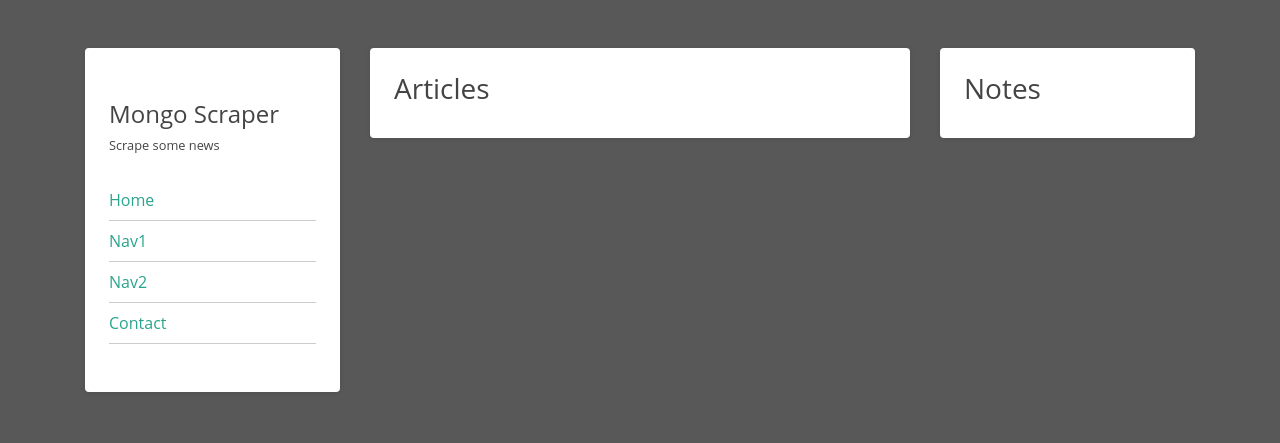
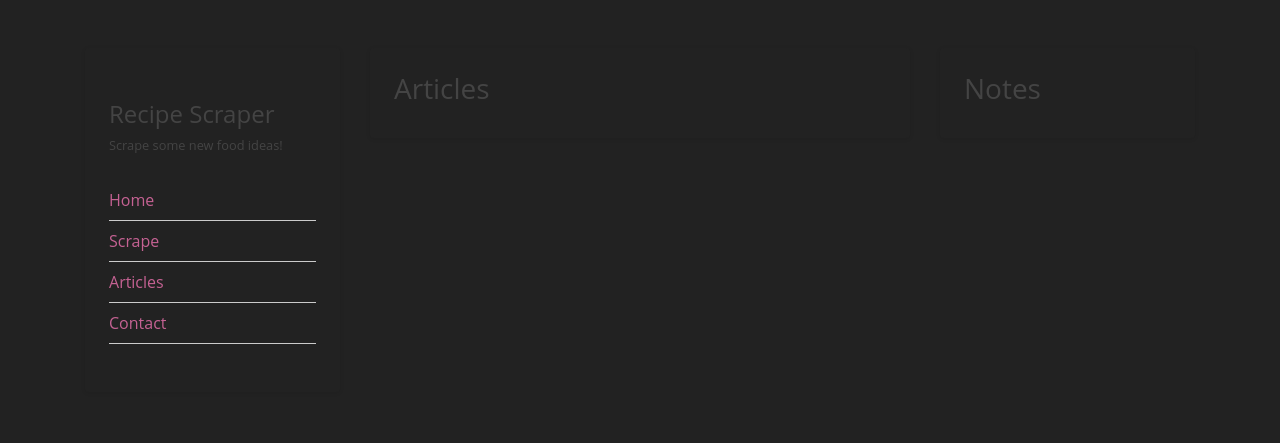
Before and after one commit to AllisonMChamplin/MongoSocialScraper, a website: page public/index.html in a window 1280 px wide. Drawn offline with nearby package versions, Linux system fonts and the light colour scheme; no server answers.

Commit message:
Retheming to recipes

```diff
--- a/public/index.html
+++ b/public/index.html
@@ -41,21 +41,21 @@
         <div class="row">
             <div class="col-sm-3" id="left">
                 <div class="container card-wrap my-5 p-4 drop-shadow">
-                    <span class="welcome">Mongo Scraper</span>
-                    <small>Scrape some news</small>
+                    <span class="welcome">Recipe Scraper</span>
+                    <small>Scrape some new food ideas!</small>
                     <nav>
                         <ul class="">
                             <li class="nav-item">
                                 <a href="#page-top">Home</a>
                             </li>
                             <li class="nav-item">
-                                <a href="#nav1">Nav1</a>
+                                <a href="/scrape">Scrape</a>
                             </li>
                             <li class="nav-item">
-                                <a href="#nav2">Nav2</a>
+                                <a href="/articles">Articles</a>
                             </li>
                             <li class="nav-item">
-                                <a href="#nav3">Contact</a>
+                                <a href="#">Contact</a>
                             </li>
                         </ul>
                     </nav>
--- a/public/style.css
+++ b/public/style.css
@@ -1,5 +1,5 @@
 body {
-    background-color: rgb(88, 88, 88);
+    background-color: #222222;
     font-family: 'Open Sans', sans-serif;
     color: #444;
 }
@@ -49,7 +49,7 @@ textarea {
 }
 
 .drop-shadow {
-    background: #fff;
+    background: #222222;
     -webkit-box-shadow: 0 1px 4px rgba(0, 0, 0, 0.1), 0 0 0px rgba(0, 0, 0, 0.1) inset;
     -moz-box-shadow: 0 1px 4px rgba(0, 0, 0, 0.1), 0 0 0px rgba(0, 0, 0, 0.1) inset;
     box-shadow: 0 1px 4px rgba(0, 0, 0, 0.1), 0 0 0px rgba(0, 0, 0, 0.1) inset;
@@ -76,11 +76,11 @@ textarea {
     border-bottom: 1px solid #ccc;
     display: block;
     padding: 8px 0;
-    color: #2aa48d;
+    color: #c56293;
     text-decoration: none;
 }
 
 #left nav a:hover {
     text-decoration: none;
-    border-bottom: 1px solid #2aa48d;
+    border-bottom: 1px solid #c56293;
 }
```
